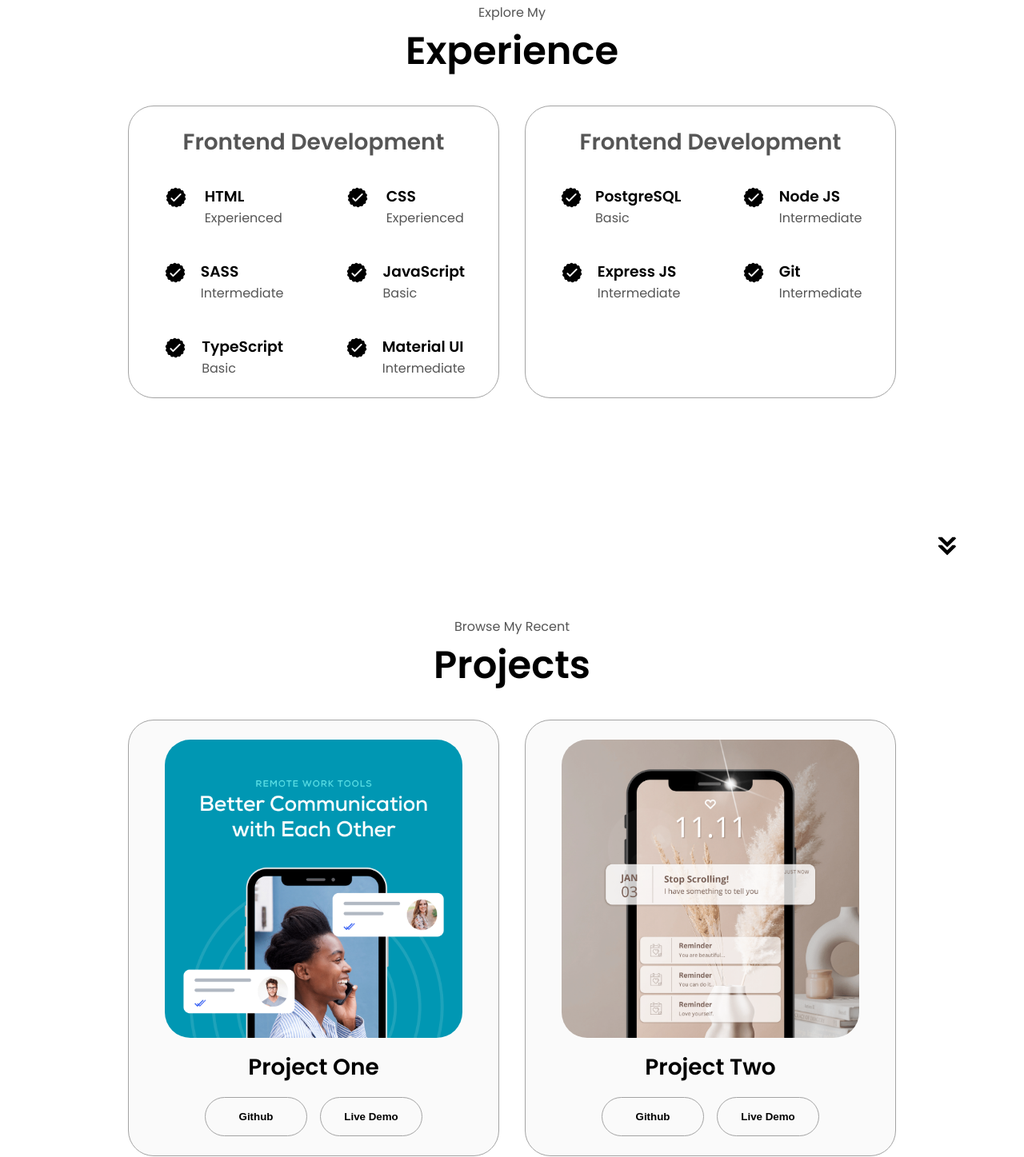
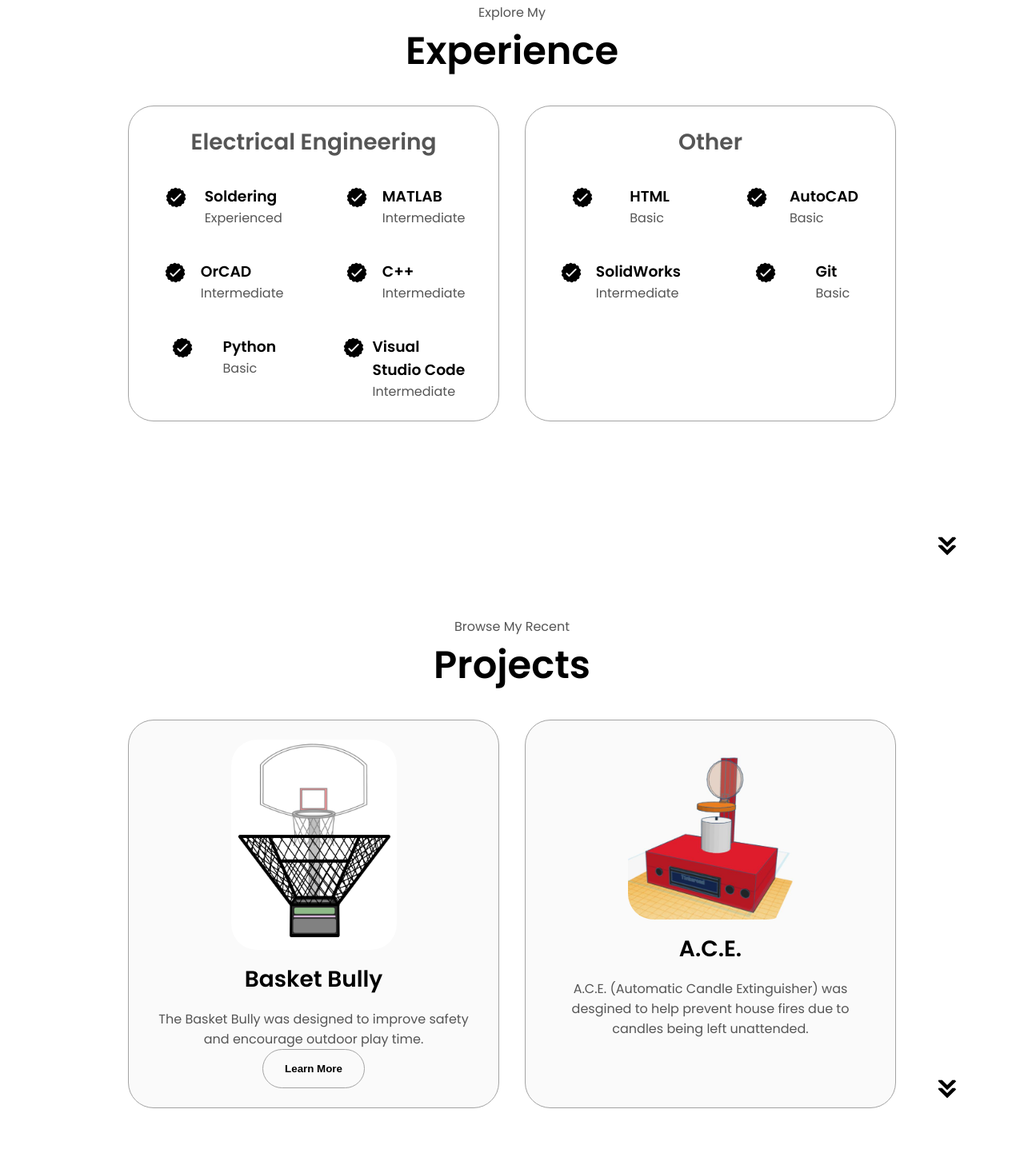
Before and after one commit to A-Triplett/EmdeddedDisection, a plain HTML site: page index.html in a window 1280 px wide. Shown: the part 1693-3140 px from the top of the page at 80% size. Drawn offline with Linux system fonts and the light colour scheme.

Commit message:
Updated with my own information

```diff
--- a/index.html
+++ b/index.html
@@ -54,7 +54,7 @@
     <div class="section_text">
       <p class="section_text_p1">Hello, I'm</p>
       <h1 class="title">Avery Triplett</h1>
-      <p class="section_text_p2">Electrical Engineer</p> <!-- FIX -->
+      <p class="section_text_p2">Electrical Engineer</p>
       <div class="btn-container">
         <button
         class="btn btn-color-2"
@@ -77,7 +77,7 @@
         <img src="./assets/github.png"
         alt="My Github profile"
         class="icon"
-        onclick="location.href='https://github.com/'"
+        onclick="location.href='https://github.com/A-Triplett'"
         />
       </div>
     </div>
@@ -105,7 +105,7 @@
             />
 
             <h3>Experience</h3>
-            <p>2+ years <br />Frontend Development</p>
+            <p>1 year <br />Electrical Engineering Lab Mentor</p>
           </div>
 
           <div class="details-container">
@@ -116,18 +116,25 @@
             />
 
             <h3>Education</h3>
-            <p>B.Sc. Bachelors Degree <br />M. Sc. Maters Degree</p>
+            <p>B.S. in Electrical Engineering</p>
           </div>
         </div>
 
         <div class="text-container">
-          <p>Lorem ipsum dolor sit amet, consectetur adipiscing elit,
-             sed do eiusmod tempor incididunt ut labore et dolore magna aliqua.
-             Ut enim ad minim veniam, quis nostrud exercitation ullamco laboris
-             nisi ut aliquip ex ea commodo consequat. Duis aute irure dolor in
-             reprehenderit in voluptate velit esse cillum dolore eu fugiat
-             nulla pariatur. Excepteur sint occaecat cupidatat non proident,
-             sunt in culpa qui officia deserunt mollit anim id est laborum.</p>
+          <p>
+            Hello there! I'm Avery, a passionate and skilled individual
+            with a diverse range of technical expertise. My journey has led me
+            to become proficient in soldering, OrCAD, MATLAB, Python, C++,
+            Visual Studio Code, AutoCAD, SOLIDWORKS, HTML, and Git. Whether
+            it's crafting innovative solutions in code, designing intricate
+            circuits, or bringing ideas to life through CAD, I thrive on turning
+            concepts into reality. Beyond the technical realm, I find joy in the
+            simple pleasures of life. In my free time, you'll often find me
+            immersed in a good book, exploring virtual worlds through video
+            games, or enjoying the company of friends. I'm not just a creator of
+            things; I'm also a lifelong learner and a team player. Join me on
+            this exciting journey of exploration, creation, and continuous growth!
+          </p>
         </div>
       </div>
     </div>
@@ -146,7 +153,7 @@
     <div class="experience-details-container">
       <div class="about-containers">
         <div class="details-container">
-          <h2 class="experience-sub-title">Frontend Development</h2>
+          <h2 class="experience-sub-title">Electrical Engineering</h2>
           <div class="article-container">
             <article>
               <img
@@ -156,7 +163,7 @@
               />
 
               <div>
-                <h3>HTML</h3>
+                <h3>Soldering</h3>
                 <p>Experienced</p>
               </div>
             </article>
@@ -169,20 +176,7 @@
               />
 
               <div>
-                <h3>CSS</h3>
-                <p>Experienced</p>
-              </div>
-            </article>
-
-            <article>
-              <img
-                src="./assets/checkmark.png"
-                alt="Experience icon"
-                class="icon"
-              />
-
-              <div>
-                <h3>SASS</h3>
+                <h3>MATLAB</h3>
                 <p>Intermediate</p>
               </div>
             </article>
@@ -195,7 +189,33 @@
               />
 
               <div>
-                <h3>JavaScript</h3>
+                <h3>OrCAD</h3>
+                <p>Intermediate</p>
+              </div>
+            </article>
+
+            <article>
+              <img
+                src="./assets/checkmark.png"
+                alt="Experience icon"
+                class="icon"
+              />
+
+              <div>
+                <h3>C++</h3>
+                <p>Intermediate</p>
+              </div>
+            </article>
+
+            <article>
+              <img
+                src="./assets/checkmark.png"
+                alt="Experience icon"
+                class="icon"
+              />
+
+              <div>
+                <h3>Python</h3>
                 <p>Basic</p>
               </div>
             </article>
@@ -208,7 +228,25 @@
               />
 
               <div>
-                <h3>TypeScript</h3>
+                <h3>Visual Studio Code</h3>
+                <p>Intermediate</p>
+              </div>
+            </article>
+          </div>
+        </div>
+
+        <div class="details-container">
+          <h2 class="experience-sub-title">Other</h2>
+          <div class="article-container">
+            <article>
+              <img
+                src="./assets/checkmark.png"
+                alt="Experience icon"
+                class="icon"
+              />
+
+              <div>
+                <h3>HTML</h3>
                 <p>Basic</p>
               </div>
             </article>
@@ -221,25 +259,7 @@
               />
 
               <div>
-                <h3>Material UI</h3>
-                <p>Intermediate</p>
-              </div>
-            </article>
-          </div>
-        </div>
-
-        <div class="details-container">
-          <h2 class="experience-sub-title">Frontend Development</h2>
-          <div class="article-container">
-            <article>
-              <img
-                src="./assets/checkmark.png"
-                alt="Experience icon"
-                class="icon"
-              />
-
-              <div>
-                <h3>PostgreSQL</h3>
+                <h3>AutoCAD</h3>
                 <p>Basic</p>
               </div>
             </article>
@@ -252,20 +272,7 @@
               />
 
               <div>
-                <h3>Node JS</h3>
-                <p>Intermediate</p>
-              </div>
-            </article>
-
-            <article>
-              <img
-                src="./assets/checkmark.png"
-                alt="Experience icon"
-                class="icon"
-              />
-
-              <div>
-                <h3>Express JS</h3>
+                <h3>SolidWorks</h3>
                 <p>Intermediate</p>
               </div>
             </article>
@@ -279,7 +286,7 @@
 
               <div>
                 <h3>Git</h3>
-                <p>Intermediate</p>
+                <p>Basic</p>
               </div>
             </article>
           </div>
@@ -303,85 +310,42 @@
         <div class="details-container color-container">
           <div class="article-container">
             <img
-              src="./assets/project-1.png"
-              alt="Project 1"
+              src="./assets/Basket-Bully.png"
+              alt="Basket Bully"
               class="project-img"
             />
           </div>
 
-          <h2 class="experience-sub-title project-title">Project One</h2>
+          <h2 class="experience-sub-title project-title">Basket Bully</h2>
 
-          <div class="btn-container">
-            <button
+          <p>
+            The Basket Bully was designed to improve safety
+            and encourage outdoor play time.
+          </p>
+
+          <button
               class="btn btn-color-2 project-btn"
               onclick="location.href='https://github.com/'"
             >
-              Github
+              Learn More
             </button>
-
-            <button
-              class="btn btn-color-2 project-btn"
-              onclick="location.href='https://github.com/'"
-            >
-              Live Demo
-            </button>
-          </div>
         </div>
 
         <div class="details-container color-container">
           <div class="article-container">
             <img
-              src="./assets/project-2.png"
-              alt="Project 2"
+              src="./assets/A.C.E..png"
+              alt="A.C.E."
               class="project-img"
             />
           </div>
 
-          <h2 class="experience-sub-title project-title">Project Two</h2>
+          <h2 class="experience-sub-title project-title">A.C.E.</h2>
 
-          <div class="btn-container">
-            <button
-              class="btn btn-color-2 project-btn"
-              onclick="location.href='https://github.com/'"
-            >
-              Github
-            </button>
-
-            <button
-              class="btn btn-color-2 project-btn"
-              onclick="location.href='https://github.com/'"
-            >
-              Live Demo
-            </button>
-          </div>
-        </div>
-
-        <div class="details-container color-container">
-          <div class="article-container">
-            <img
-              src="./assets/project-3.png"
-              alt="Project 3"
-              class="project-img"
-            />
-          </div>
-
-          <h2 class="experience-sub-title project-title">Project Three</h2>
-
-          <div class="btn-container">
-            <button
-              class="btn btn-color-2 project-btn"
-              onclick="location.href='https://github.com/'"
-            >
-              Github
-            </button>
-
-            <button
-              class="btn btn-color-2 project-btn"
-              onclick="location.href='https://github.com/'"
-            >
-              Live Demo
-            </button>
-          </div>
+          <p>
+            A.C.E. (Automatic Candle Extinguisher) was desgined to help
+            prevent house fires due to candles being left unattended.
+          </p>
         </div>
       </div>
     </div>
--- a/style.css
+++ b/style.css
@@ -314,6 +314,10 @@ section {
     margin: auto 0;
 }
 
+.icon {
+    cursor: default;
+}
+
 
 /* EXPERIENCE SECTION */
 #experience {
@@ -366,8 +370,8 @@ article .icon {
 
   .project-img {
     border-radius: 2rem;
-    width: 90%;
-    height: 90%;
+    width: 50%;
+    height: 50%;
   }
 
   .project-title {
```
Also changed, not shown: assets/A.C.E..png (added), assets/Basket-Bully.png (added), assets/project-1.png (deleted), assets/project-2.png (deleted), assets/project-3.png (deleted).
